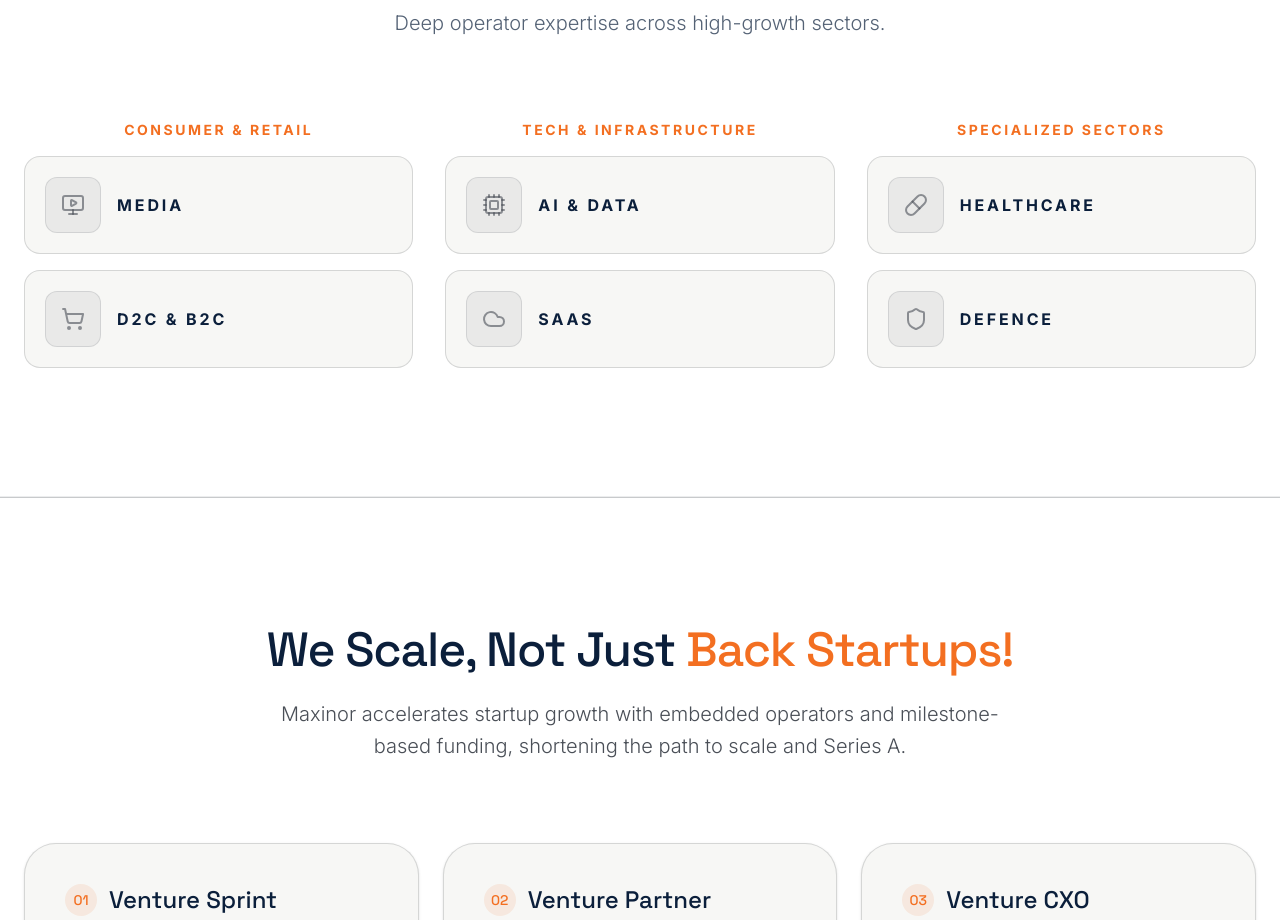
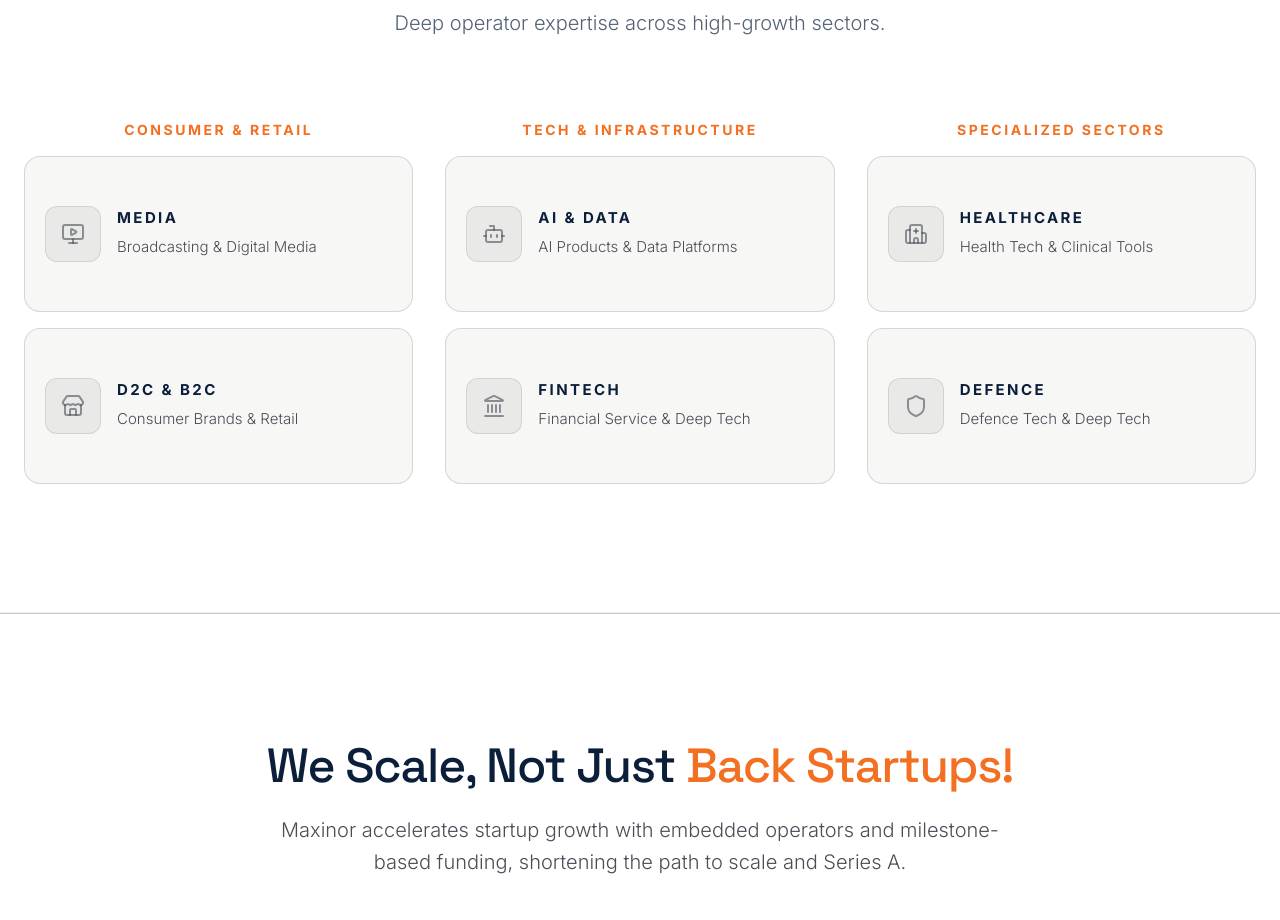
Before and after one commit to maxinorlabs/mlabs-AI, a Next.js app: page / in a window 1280 px wide. Shown: the part 3380-4300 px from the top of the page. Built offline with nearby package versions, Linux system fonts and the light colour scheme.

Commit message:
Polish homepage domain cards

```diff
--- a/app/page.tsx
+++ b/app/page.tsx
@@ -1,7 +1,15 @@
 'use client';
 
 import { motion } from 'motion/react';
-import { MonitorPlay, Cpu, ShoppingCart, Cloud, Pill, Shield, ArrowRight } from 'lucide-react';
+import {
+  ArrowRight,
+  Bot,
+  Hospital,
+  Landmark,
+  MonitorPlay,
+  Shield,
+  Store,
+} from 'lucide-react';
 import Link from 'next/link';
 import Image from 'next/image';
 import WhyMaxinor from '../components/WhyMaxinor';
@@ -14,6 +22,54 @@
   'inline-flex w-full max-w-[320px] sm:w-auto items-center justify-center rounded-full bg-brand px-8 py-4 text-base font-semibold tracking-wide text-warm-white transition-all duration-300 hover:-translate-y-1 hover:bg-brand/90 sm:px-12 sm:py-5 sm:text-lg shadow-[0_0_40px_rgba(243,111,33,0.15)] hover:shadow-[0_0_60px_rgba(243,111,33,0.3)]';
 const secondaryButtonClass =
   'inline-flex w-full max-w-[320px] sm:w-auto items-center justify-center rounded-full border border-grey/40 bg-white/80 px-8 py-4 text-base font-semibold text-navy transition-all duration-300 hover:-translate-y-1 hover:bg-brand hover:text-warm-white sm:px-12 sm:py-5 sm:text-lg';
+
+const domainGroups = [
+  {
+    category: 'CONSUMER & RETAIL',
+    domains: [
+      {
+        name: 'Media',
+        description: 'Broadcasting & Digital Media',
+        icon: MonitorPlay,
+      },
+      {
+        name: 'D2C & B2C',
+        description: 'Consumer Brands & Retail',
+        icon: Store,
+      },
+    ],
+  },
+  {
+    category: 'TECH & INFRASTRUCTURE',
+    domains: [
+      {
+        name: 'AI & Data',
+        description: 'AI Products & Data Platforms',
+        icon: Bot,
+      },
+      {
+        name: 'FinTech',
+        description: 'Financial Service & Deep Tech',
+        icon: Landmark,
+      },
+    ],
+  },
+  {
+    category: 'SPECIALIZED SECTORS',
+    domains: [
+      {
+        name: 'Healthcare',
+        description: 'Health Tech & Clinical Tools',
+        icon: Hospital,
+      },
+      {
+        name: 'Defence',
+        description: 'Defence Tech & Deep Tech',
+        icon: Shield,
+      },
+    ],
+  },
+] as const;
 
 export default function Home() {
   return (
@@ -173,20 +229,28 @@
             </div>
 
             <div className="grid grid-cols-1 gap-x-8 gap-y-6 md:grid-cols-3 md:gap-y-0">
-              {[
-                { category: "CONSUMER & RETAIL", domains: [{ name: "Media", icon: MonitorPlay }, { name: "D2C & B2C", icon: ShoppingCart }] },
-                { category: "TECH & INFRASTRUCTURE", domains: [{ name: "AI & Data", icon: Cpu }, { name: "SaaS", icon: Cloud }] },
-                { category: "SPECIALIZED SECTORS", domains: [{ name: "Healthcare", icon: Pill }, { name: "Defence", icon: Shield }] },
-              ].map((group, gi) => (
-                <div key={gi}>
-                  <p className="mt-4 mb-3 text-center text-xs font-bold uppercase tracking-[0.18em] text-brand md:mt-0 md:mb-4 md:text-sm">{group.category}</p>
+              {domainGroups.map((group) => (
+                <div key={group.category}>
+                  <p className="mt-4 mb-3 text-center text-xs font-bold uppercase tracking-[0.18em] text-brand md:mt-0 md:mb-4 md:text-sm">
+                    {group.category}
+                  </p>
                   <div className="flex flex-col gap-4">
-                    {group.domains.map((domain, di) => (
-                      <div key={di} className="group flex cursor-default items-center gap-4 rounded-2xl border border-grey/20 bg-warm-white p-4 transition-all duration-300 hover:border-brand/50 hover:bg-white md:p-5">
+                    {group.domains.map((domain) => (
+                      <div
+                        key={domain.name}
+                        className="group flex min-h-[148px] cursor-default items-center gap-4 rounded-2xl border border-grey/20 bg-warm-white p-4 transition-all duration-300 hover:border-brand/50 hover:bg-white md:min-h-[156px] md:p-5"
+                      >
                         <div className="flex h-12 w-12 shrink-0 items-center justify-center rounded-xl border border-grey/15 bg-grey/8 transition-all duration-300 group-hover:border-brand/40 group-hover:bg-brand/5 md:h-14 md:w-14">
                           <domain.icon className="h-5 w-5 text-grey/60 transition-colors duration-300 group-hover:text-brand md:h-6 md:w-6" />
                         </div>
-                        <h3 className="text-sm font-bold uppercase tracking-[0.18em] text-navy transition-colors duration-300 group-hover:text-brand md:text-base">{domain.name}</h3>
+                        <div className="flex min-w-0 flex-1 flex-col justify-center">
+                          <h3 className="text-sm font-bold uppercase leading-tight tracking-[0.16em] text-navy transition-colors duration-300 group-hover:text-brand md:text-[15px]">
+                            {domain.name}
+                          </h3>
+                          <p className="mt-2 max-w-[15rem] text-sm font-light leading-[1.45] text-grey md:text-[15px]">
+                            {domain.description}
+                          </p>
+                        </div>
                       </div>
                     ))}
                   </div>
```
